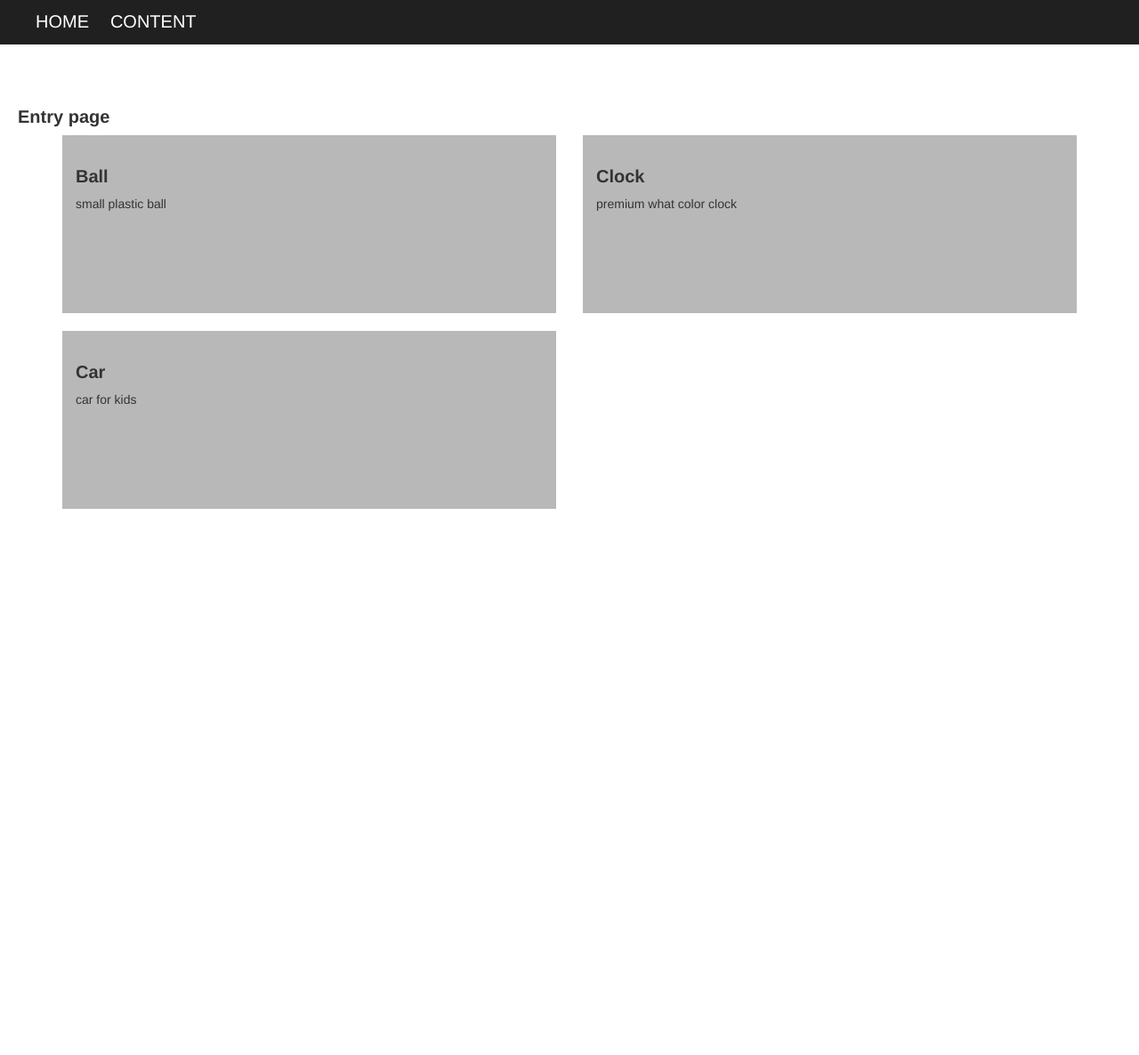
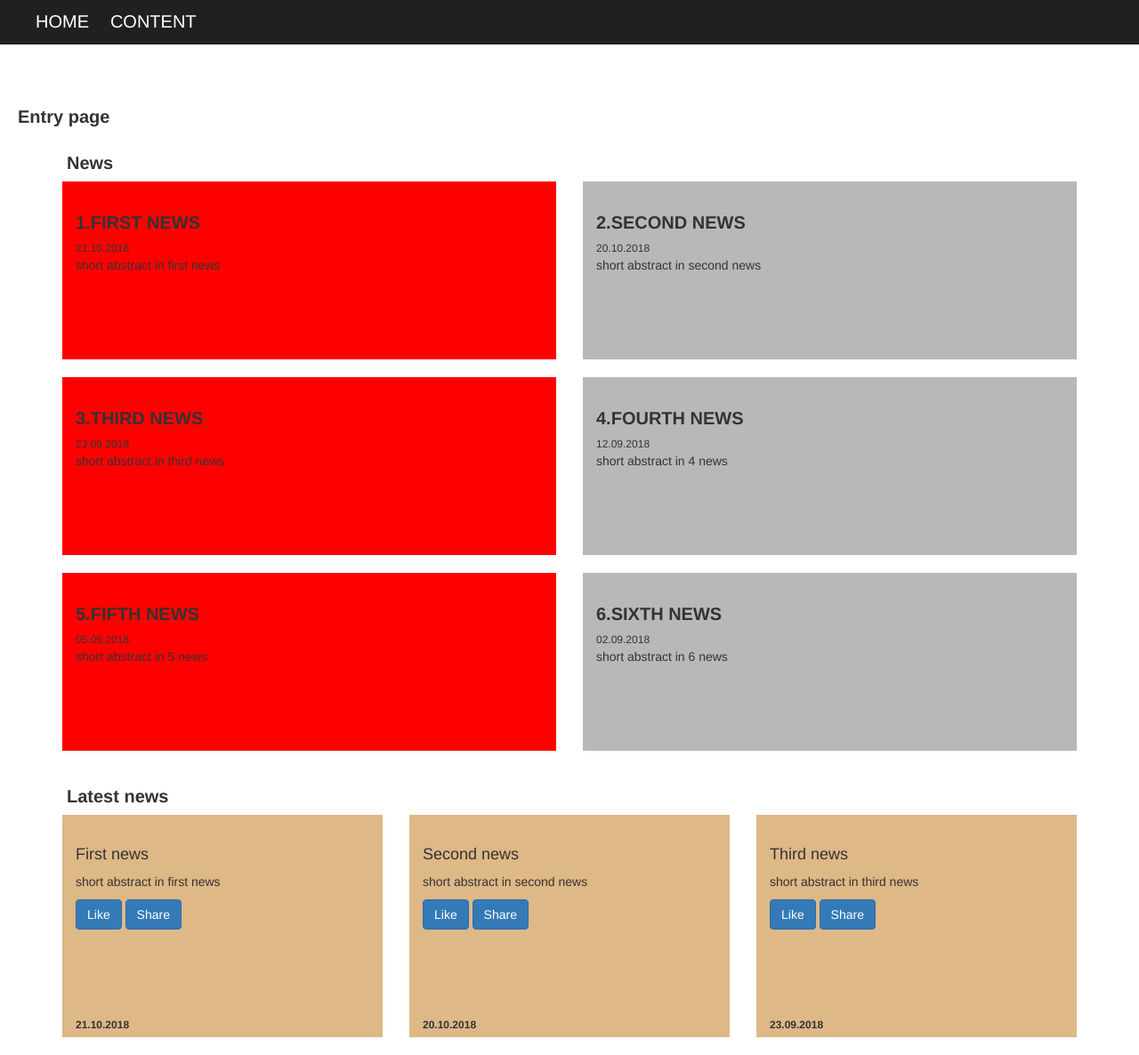
Before and after one commit to klemensgit/twig-project, a PHP site: page / in a window 1280 px wide. Shown: the whole page at 89% size. Before the commit the page ends 572 px from the top, so only its background shows below. Run offline with PHP 8.4, Linux system fonts and the light colour scheme; some libraries are stand-ins or nearby versions.

Commit message:
twig functions and template blocks extends

```diff
--- a/css/style.css
+++ b/css/style.css
@@ -21,14 +21,27 @@ ul {
       ul li a:hover {
         text-decoration: none; }
 
-.news-wrapper {
+.news-wrapper, .sub-wrapper {
   background-color: #b8b8b8;
   height: 200px;
   padding: 15px;
   margin-bottom: 20px; }
-  .news-wrapper h1 {
+  .news-wrapper h1, .sub-wrapper h1 {
     margin-left: 0px; }
-  .news-wrapper span {
+  .news-wrapper span, .sub-wrapper span {
     font-size: 12px; }
 
+.custom-color {
+  background-color: red; }
+
+.sub-wrapper {
+  height: 250px;
+  background-color: burlywood; }
+  .sub-wrapper h2 {
+    font-size: 18px; }
+  .sub-wrapper span {
+    position: absolute;
+    bottom: 25px;
+    font-weight: 600; }
+
 /*# sourceMappingURL=style.css.map */
--- a/function_custom.php
+++ b/function_custom.php
@@ -3,7 +3,10 @@
     function getNews(){
         global $twig;
 
-        $subTplNews = $twig->render('templates/sub_tpl_news.twig', array(
+        $subTplNews = $twig->render('templates/tpl_news.twig', array(
+            'type' => 'News',
+            'sub-title' => 'Latest news',
+
             'items' => array(
                 array('title' => 'First news', 'abstract' => 'short abstract in first news', 'date' => '21.10.2018'),
                 array('title' => 'Second news', 'abstract' => 'short abstract in second news', 'date' => '20.10.2018'),
@@ -11,7 +14,14 @@
                 array('title' => 'Fourth news', 'abstract' => 'short abstract in 4 news', 'date' => '12.09.2018'),
                 array('title' => 'Fifth news', 'abstract' => 'short abstract in 5 news', 'date' => '05.09.2018'),
                 array('title' => 'Sixth news', 'abstract' => 'short abstract in 6 news', 'date' => '02.09.2018'),
+            ),
+
+            'table' => array(
+                array('title' => 'First news', 'abstract' => 'short abstract in first news', 'date' => '21.10.2018'),
+                array('title' => 'Second news', 'abstract' => 'short abstract in second news', 'date' => '20.10.2018'),
+                array('title' => 'Third news', 'abstract' => 'short abstract in third news', 'date' => '23.09.2018')
             )
+
         ));
 
         return $subTplNews;
@@ -20,12 +30,24 @@
     function getProducts(){
         global $twig;
 
-        $subTplNews = $twig->render('templates/sub_tpl_news.twig', array(
+        $subTplNews = $twig->render('templates/sub_tpl_block.twig', array(
+            'type' => 'Products',
+            'sub-title' => 'New products',
+
             'items' => array(
+                array('title' => 'Ball', 'abstract' => 'small plastic ball', 'price' => '€12,02'),
+                array('title' => 'Clock', 'abstract' => 'premium what color clock', 'price' => '€55,99'),
+                array('title' => 'Car', 'abstract' => 'car for kids', 'price' => '€15,55'),
+                array('title' => 'Fliper', 'abstract' => 'table fliper', 'price' => '€35,98'),
+                array('title' => 'Cards', 'abstract' => 'pokemon cards', 'price' => '€5,45')
+            ),
+
+            'table' => array(
                 array('title' => 'Ball', 'abstract' => 'small plastic ball', 'price' => '€12,02'),
                 array('title' => 'Clock', 'abstract' => 'premium what color clock', 'price' => '€55,99'),
                 array('title' => 'Car', 'abstract' => 'car for kids', 'price' => '€15,55')
             )
+
         ));
 
         return $subTplNews;
--- /dev/null
+++ b/templates/sub_small_block.twig
@@ -0,0 +1,8 @@
+<div class="row">
+    <div class="col-xs-12">
+        {% block actionbuttons %}
+            <div class="btn btn-primary">Buy</div>
+            <div class="btn btn-primary">Add to card</div>
+        {% endblock actionbuttons %}
+    </div>
+</div>
--- a/templates/sub_tpl_news.twig
+++ /dev/null
@@ -1,15 +0,0 @@
-<div class="container">
-    <div class="row">
-
-        {% for item in items %}
-            <div class="col-sm-6">
-                <div class="news-wrapper">
-                    <h1>{{ item.title }}</h1>
-                    <span>{{ item.date }}</span>
-                    <p>{{ item.abstract }}</p>
-                </div>
-            </div>
-        {% endfor %}
-
-    </div>
-</div>
--- a/templates/tpl_content.twig
+++ b/templates/tpl_content.twig
@@ -1 +1,2 @@
+ {% include "templates/tpl_navigation.twig" %}
  <h1>{{ name }}</h1>
--- a/templates/tpl_entry.twig
+++ b/templates/tpl_entry.twig
@@ -1 +1,2 @@
+{% include "templates/tpl_navigation.twig" %}
 <h1>Entry page</h1>
--- /dev/null
+++ b/templates/tpl_news.twig
@@ -0,0 +1,56 @@
+<div class="container">
+    <div class="row">
+
+        <h1>{{ type }}</h1>
+        {% set i = 0 %}
+        {% set bonus = ['15%', '20%', '30%'] %}
+        {% for item in items %}
+            <div class="col-sm-6">
+                <div class="news-wrapper {% if i % 2 == 0 %} custom-color {% endif %}">
+                    <h1>{{ loop.index ~ '.' ~ attribute(item, 'title') | upper }}</h1>
+                    <span>
+                        {% if item.date != '' %}
+                            {{ item.date }}
+                        {% else %}
+                            <strike>{{ item.price ~ ' -' ~ cycle(bonus, loop.index0)}}</strike>
+                        {% endif %}
+                    </span>
+                    <p>{{ item['abstract'] }}</p>
+                </div>
+            </div>
+        {% set i = i + 1 %}
+        {% endfor %}
+
+    </div>
+</div>
+
+
+{% block newproducts %}  {# if template extends newproducts block then is used extended block else is used parent block or code  #}
+
+    <div class="container">
+        <div class="row">
+
+            <h1>{{ attribute(_context, 'sub-title') }}</h1>
+
+            {% for item in table %}
+                <div class="col-sm-4">
+                    <div class="sub-wrapper">
+                        <h2>{{ item.title }}</h2>
+                        <p>{{ item.abstract }}</p>
+                        <span>{{ item.date }}</span>
+                        {% embed 'templates/sub_small_block.twig' %}
+                            {% block actionbuttons %}
+                                <div class="btn btn-primary">Like</div>
+                                <div class="btn btn-primary">Share</div>
+                            {% endblock actionbuttons %}
+                        {% endembed %}
+                    </div>
+                </div>
+            {% endfor %}
+
+        </div>
+    </div>
+
+{% endblock newproducts %}
+
+{# {{ block('newproducts') }} #}
--- a/tpl_content.php
+++ b/tpl_content.php
@@ -1,12 +1,13 @@
+<body>
+
     <?php
-
         global $twig;
         $tplContent = $twig->render('templates/tpl_content.twig', array(
             'name' => 'Content page',
         ));
         echo $tplContent;
 
-        echo getNews();
+        echo getProducts();
     ?>
 
     </body>
--- a/tpl_entry.php
+++ b/tpl_entry.php
@@ -4,7 +4,7 @@
         $tplEntry = $twig->render('templates/tpl_entry.twig');
         echo  $tplEntry;
 
-        echo getProducts();
+        echo getNews();
 
     ?>
 
--- a/tpl_head.php
+++ b/tpl_head.php
@@ -11,14 +11,12 @@
 
     <title>Entry</title>
 </head>
-<body>
 <?php
-        include 'tpl_header.php';
-
     //get page for load correct template
     if(isset($_GET['page'])){
         loadTemplate($_GET['page']);
     }else{
         loadTemplate('/');
     }
+
 ?>
```
Also changed, not shown: scss/main.scss (+18 -0 lines), templates/sub_tpl_block.twig (added, +26 -0 lines), templates/tpl_navigation.twig (renamed from tpl_header.php), 1 other file. Lines whose indentation alone changed are shown as unchanged.
